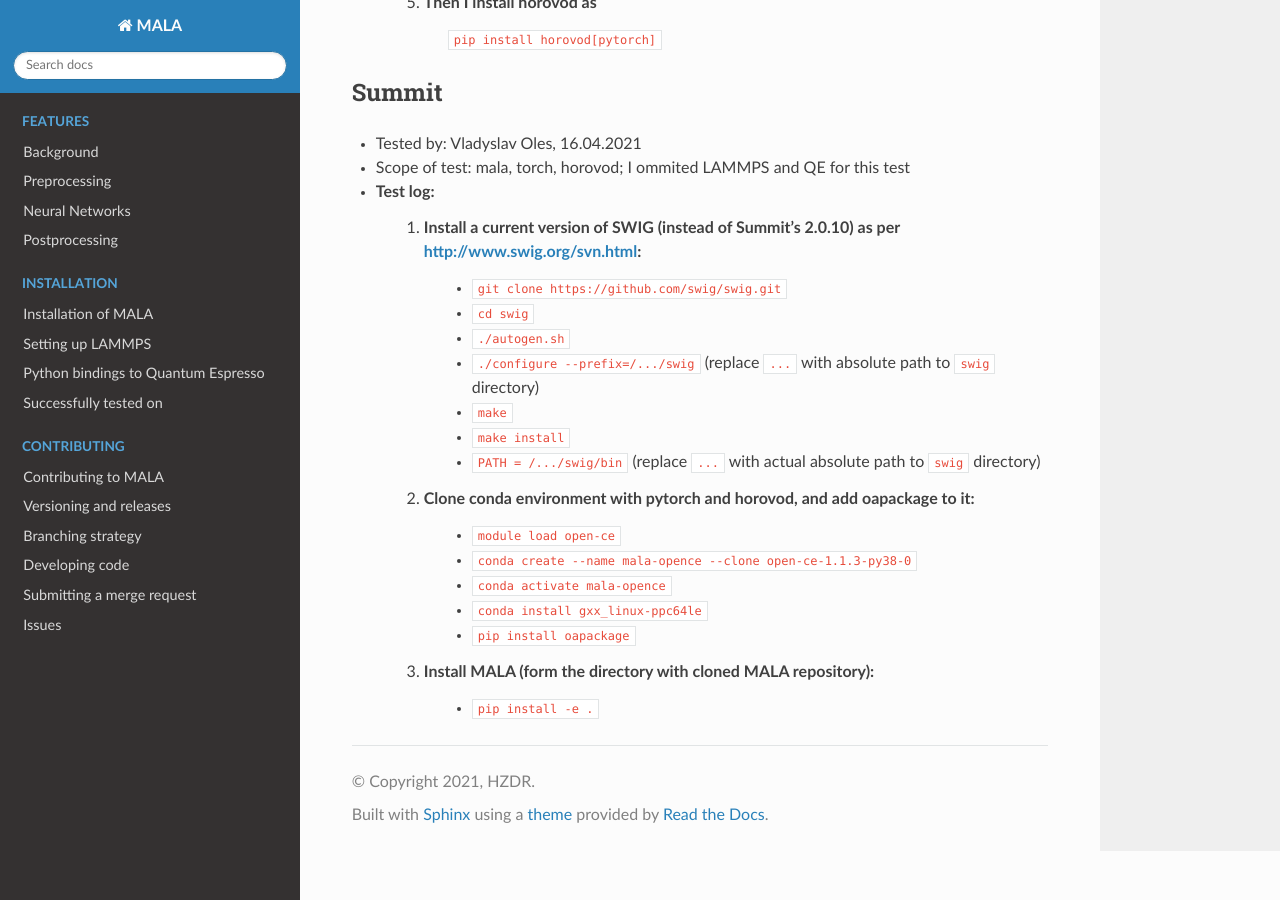
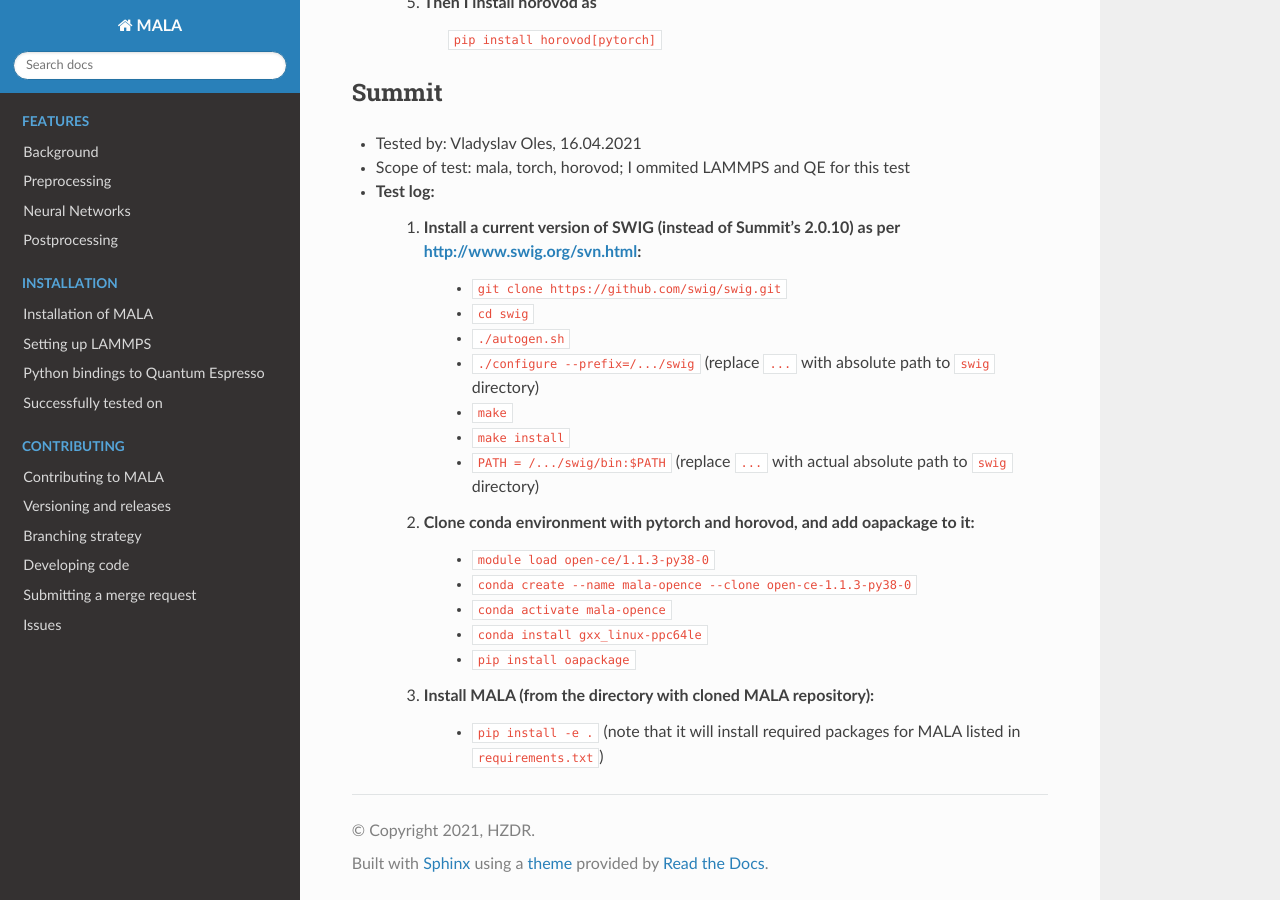
Before and after one commit to mala-project/mala, a Sphinx documentation site: the page built from docs/source/install/install_on_cluster.rst, in a window 1280 px wide and 900 px high, scrolled down 783 px. Built offline with Sphinx 7.4.7 and the Read the Docs theme 2.0.0, drawn with Linux system fonts in a browser that asks for light colours; pages that are not in the unit, such as notebooks, are missing from menus.

Commit message:
Update install_on_cluster.rst
minor fixes and clarifications to installation instructions

```diff
--- a/docs/source/install/install_on_cluster.rst
+++ b/docs/source/install/install_on_cluster.rst
@@ -37,14 +37,14 @@ Summit
         - ``./configure --prefix=/.../swig`` (replace ``...`` with absolute path to ``swig`` directory)
         - ``make``
         - ``make install``
-        - ``PATH = /.../swig/bin`` (replace ``...`` with actual absolute path to ``swig`` directory)
+        - ``PATH = /.../swig/bin:$PATH`` (replace ``...`` with actual absolute path to ``swig`` directory)
 
     2. Clone conda environment with pytorch and horovod, and add oapackage to it:
-        - ``module load open-ce``
+        - ``module load open-ce/1.1.3-py38-0``
         - ``conda create --name mala-opence --clone open-ce-1.1.3-py38-0``
         - ``conda activate mala-opence``
         - ``conda install gxx_linux-ppc64le``
         - ``pip install oapackage``
 
-    3. Install MALA (form the directory with cloned MALA repository):
-        - ``pip install -e .``
+    3. Install MALA (from the directory with cloned MALA repository):
+        - ``pip install -e .`` (note that it will install required packages for MALA listed in ``requirements.txt``)
```
